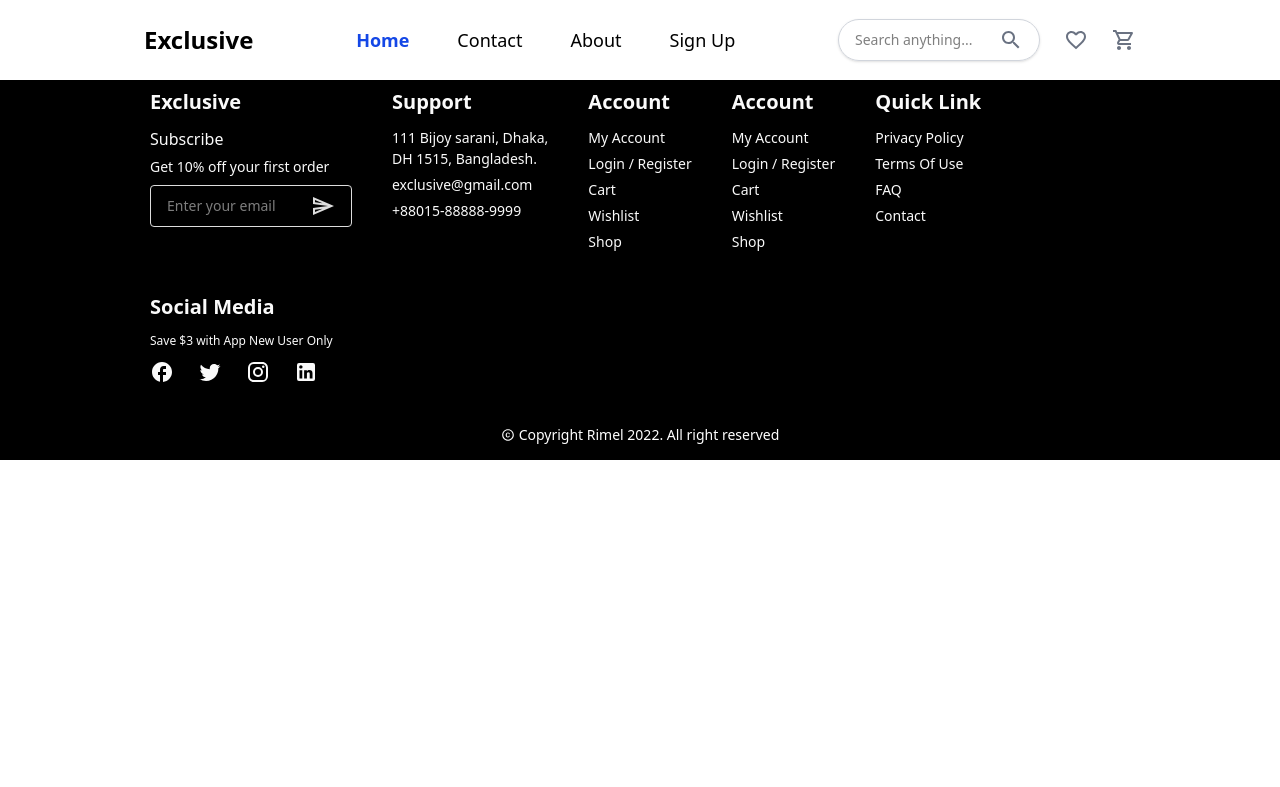
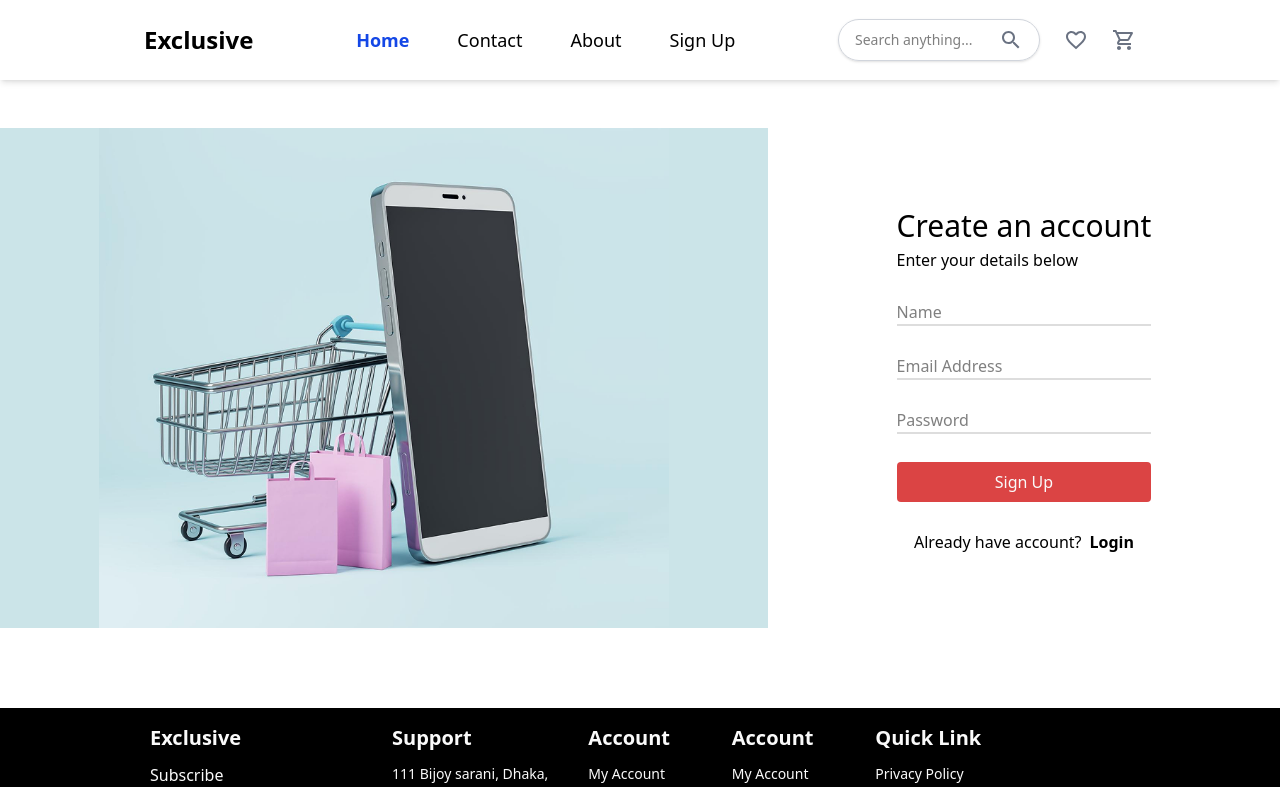
Before and after one commit to mbiopeter/electronic-shop-website, a React (Vite) app: page /auth in a window 1280 px wide. Shown: the top 787 px of the page. Built offline with nearby package versions, Linux system fonts and the light colour scheme.

Commit message:
authentication pages

```diff
--- a/src/views/pages/authentication/Authentication.jsx
+++ b/src/views/pages/authentication/Authentication.jsx
@@ -1,9 +1,58 @@
-import React from 'react'
+import React, { useState } from 'react';
+import auth from '../../../assets/images/auth.png';
 
 const Authentication = () => {
+    const[page, setPage] = useState('signUp');
     return (
-        <div className='w-full flex items-center justify-center'>
-            Login
+        <div className='w-full  flex items-center justify-center'>
+            <div className='w-full flex flex-row my-20'>
+                <div className='hidden w-[60%] bg-[#CBE4E8] lg:flex items-center justify-center'>
+                    <img src={auth}  className='h-[500px] object-contain'/>
+                </div>
+                <div className='w-full lg:w-[40%] flex items-center justify-center'>
+                    <div className='shadow-lg lg:shadow-none p-10 flex w-auto flex-col gap-7'>
+                        <div className='flex flex-col'>
+                            <span className='text-[30px] font-[500] text-[#0000000]'>
+                                {page === 'Login' ? 'Log in to Exclusive' :'Create an account'}
+                            </span>
+                            <span className='text-[16px] font-[400] text-[#0000000]'>Enter your details below</span>
+                        </div>
+                        {page === 'signUp' &&
+                            <input
+                                type="text"
+                                placeholder='Name'
+                                className='text-[16px] font-[400] text-[#0000000] border-0 border-b-[2px] border-b-[#ddd] outline-none ' />}
+                        <input
+                            type="text"
+                            placeholder='Email Address'
+                            className='text-[16px] font-[400] text-[#0000000] border-0 border-b-[2px] border-b-[#ddd] outline-none ' />
+                        <input
+                            type="text"
+                            placeholder='Password'
+                            className='text-[16px] font-[400] text-[#0000000] border-0 border-b-[2px] border-b-[#ddd] outline-none ' />
+                        <div className={`flex w-full flex-row gap-5 items-center`}>
+                            <button
+                                className='bg-[#DB4444] text-[#FAFAFA] cursor-pointer w-full rounded-[4px] py-2 text-[16px] font-[500]'>
+                                    { page === 'Login' ? 'Login' :'Sign Up'}
+                            </button>
+                            {page === 'Login' && (
+                                <span className='text-[11px] whitespace-nowrap font-[400] text-[#DB4444]'>Forget Password?</span>
+                            )}
+                        </div>
+                        <div className='flex flex-row items-center gap-2 w-full justify-center'>
+                            <span className='text-[16px] whitespace-nowrap font-[400] text-[#0000000]'>
+                                {page === 'signUp' ? 'Already have account?' : "Don't have account?"}
+                            </span>
+                            <span
+                                onClick={page === 'Login' ? () => setPage('signUp') : () => setPage('Login') }
+                                className='text-[16px] font-[600] text-[#0000000] cursor-pointer'>
+                                {page === 'signUp' ? 'Login' : 'Sign up'}
+                            </span>
+                        </div>
+
+                    </div>
+                </div>
+            </div>
         </div>
     )
 }
```
Also changed, not shown: src/assets/images/auth.png (added).
